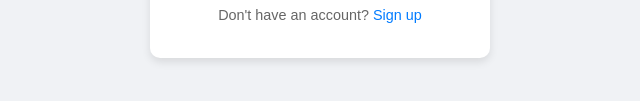
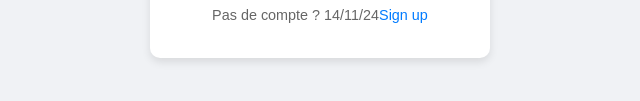
Before and after one commit to wolruf/logintest, a plain HTML site: page index.html in a window 1280 px wide. Shown: the part 543-644 px from the top of the page, 320-960 px from the left. Drawn offline with Linux system fonts and the light colour scheme.

Commit message:
Update index.html

```diff
--- a/index.html
+++ b/index.html
@@ -76,7 +76,7 @@
             <input type="password" placeholder="Password" required>
             <input type="submit" value="Log In">
         </form>
-        <p>Don't have an account? <a href="#">Sign up</a></p>
+        <p>Pas de compte ? 14/11/24<a href="#">Sign up</a></p>
     </div>
 </body>
 </html>
```
